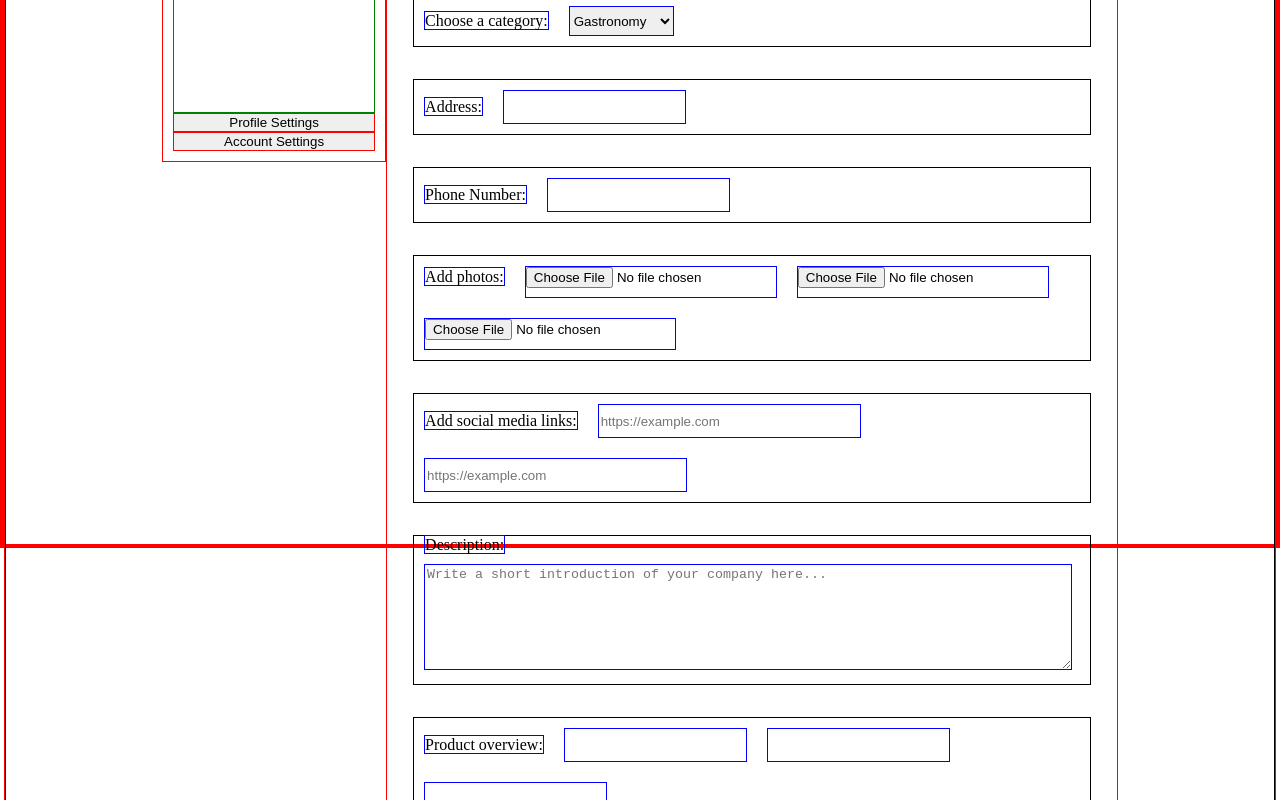
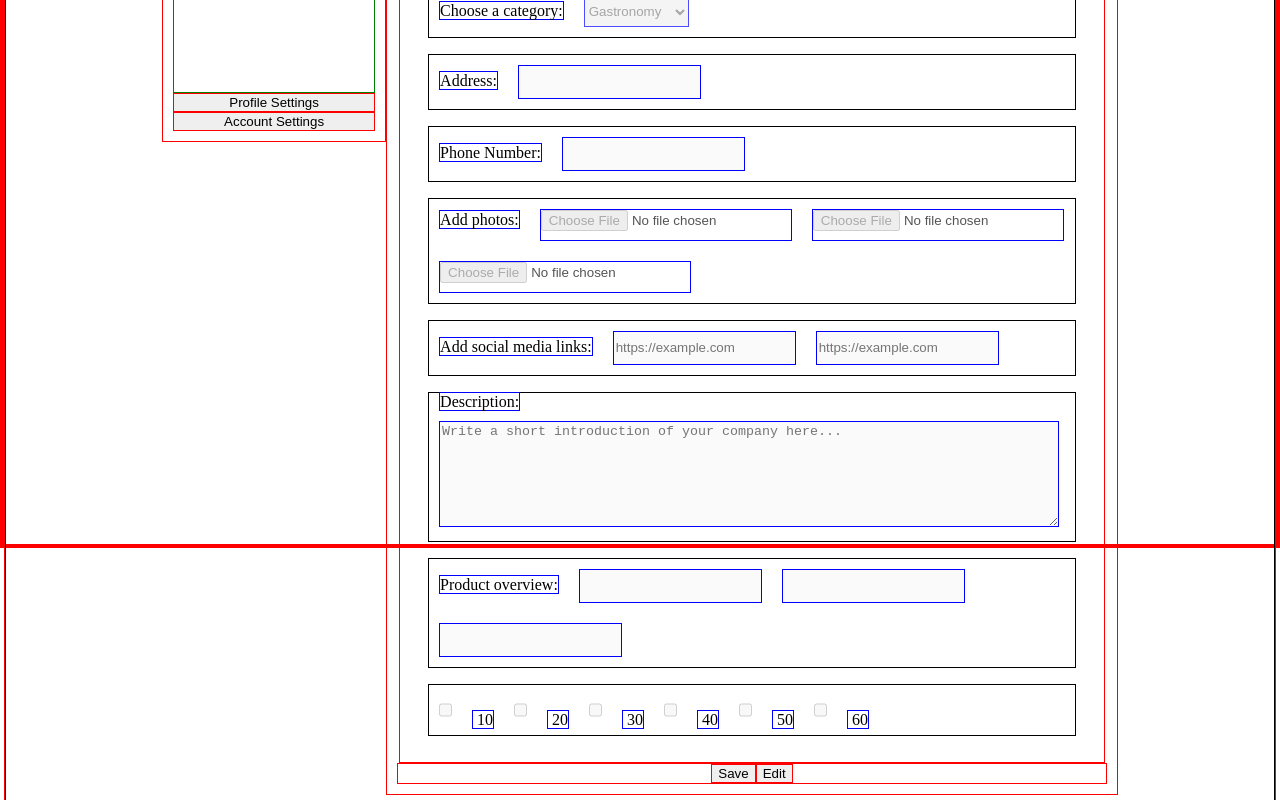
Before and after one commit to bekhzod-ab/coupykauf.io, a React (Create React App) app in the folder front-end/: page /profile in a window 1280 px wide. Shown: the part 260-1060 px from the top of the page. Built offline with nearby package versions, Linux system fonts and the light colour scheme.

Commit message:
PROFILE PAGE: save/edit disable attribute added, axios.put for some input fields

```diff
--- a/front-end/src/pages/LoginPage.js
+++ b/front-end/src/pages/LoginPage.js
@@ -11,7 +11,7 @@ const LoginPage = () => {
     const submitHandler = (e) => {
         e.preventDefault();
         // For now, we are using localhost, I will need to change the route later
-        axios.post("http://localhost:3333/business/signin", {
+        axios.post("http://localhost:3333/company/login", {
         // inside the axios post req, we are passing the values defined in the useState hooks, as a second argument:
             email, password
         })
--- a/front-end/src/pages/ProfilePage.css
+++ b/front-end/src/pages/ProfilePage.css
@@ -22,6 +22,7 @@
 
 .profile-form {
     display: flex;
+    flex-direction: column;
     width: 70%;
     flex-wrap: wrap;
 
@@ -62,3 +63,9 @@
     width: 95%;
     height: 100px;
 }
+
+.save-edit {
+    display: flex;
+    justify-content: center;
+    align-items: center;
+}
--- a/front-end/src/pages/ProfilePage.js
+++ b/front-end/src/pages/ProfilePage.js
@@ -1,28 +1,52 @@
+import {useState} from "react";
+import axios from "axios";
+
 const ProfilePage = () => {
+   /*  First time I see the page I should see an empty disabled form (doesn't look like a form), with only the labels being visible.
+    when I click the edit button I enable the form
+    Then I can clikc on an edit button, and fill out the profile (now it looks like a form)
+    When I click on the save button (which is a submit button) and the new info is sent to the backend,
+    if there's an error keep the form enabled.
+    If not, the form is back to being disabled
+    and after that the new data is displayed on the profile. */
+    const [isDisabled, setIsDisabled] = useState(true);
+    //profile info to send to backend
+    const [category, setCategory] = useState("");
+    const [address, setAddress] = useState("");
+    const [phone, setPhone] = useState("");
+    const [links_1, setLinks_1] = useState("");
+    const [description, setDescription] = useState("");
+    const [vouchers,setVouchers] = useState("");
+
+    const submitHandler = (e) => {
+        e.preventDefault();
+        axios.put("http://localhost:3333/company/profile", {
+            category, address, phone, links_1, description, vouchers
+        })
+        .then(()=> {setIsDisabled(true)})
+        .catch(()=> {setIsDisabled(false)})
+    }
+
     return (
         <div className="profile-page">
+
             <div className="profile-nav">
-            <label for="avatar">Choose a profile picture:</label>
-
-            <input type="file"
-             id="avatar" name="avatar"
-             accept="image/png, image/jpeg" />
-         {/*  <img className="profile-pic" src="https://www.sketchappsources.com/resources/source-image/pin.jpg" alt="profile" ></img> */}
-
+                <input type="file" id="avatar" name="avatar" accept="image/png, image/jpeg" />
                 <button> Profile Settings</button>
                 <button> Account Settings </button>
+            </div>
 
-            </div>
-            <form className="profile-form">
-
+            <form onSubmit={submitHandler} className="profile-form">
+                {/* initially the form is disabled */}
+                <fieldset disabled={isDisabled}>
                         <div className="profile-item">
                             <label htmlFor="name">Company Name:</label>
-                            <input type="text" required />
+                             <input type="text" required /* value={companyName} onChange={(e)=> setCompanyName(e.target.value)} *//>
                         </div>
 
                         <div className="profile-item">
-                            <label for="category">Choose a category:</label>
-                            <select name="category" id="category">
+                            <label htmlFor="category">Choose a category:</label>
+                            <select name="category" id="category" value={category} onChange={(e)=> setCategory(e.target.value)}>
                                 <option value="gastronomy">Gastronomy</option>
                                 <option value="entertainment">Entertainment</option>
                                 <option value="beauty">Beauty</option>
@@ -32,72 +56,68 @@ const ProfilePage = () => {
                                 <option value="other">Other</option>
                             </select>
                         </div>
+
                         <div className="profile-item">
-                            <label htmlFor="name">Address:</label>
-                            <input type="text" required />
-                        </div>
-                        <div className="profile-item">
-                            <label htmlFor="name">Phone Number:</label>
-                            <input type="text" required />
-                        </div>
-                        <div className="profile-item gallery">
-                        <label for="gallery">Add photos:</label>
-                        <input type="file"
-                        id="img1" name="img1"
-                        accept="image/png, image/jpeg" />
-                        <input type="file"
-                        id="img2" name="img2"
-                        accept="image/png, image/jpeg" />
-                        <input type="file"
-                        id="img3" name="img3"
-                        accept="image/png, image/jpeg" />
-                        </div>
-                        <div className="profile-item">
-                        <label for="url">Add social media links:</label>
-
-                        <input type="url" name="url" id="url"
-                            placeholder="https://example.com"
-                            pattern="https://.*" size="30">
-                        </input>
-
-                        <input type="url" name="url" id="url"
-                            placeholder="https://example.com"
-                            pattern="https://.*" size="30">
-                            </input>
+                            <label htmlFor="address">Address:</label>
+                            <input type="text" required value={address} onChange={(e)=> setAddress(e.target.value)}/>
                         </div>
 
                         <div className="profile-item">
-                        <label for="personal-ms">Description:</label>
-                        <textarea id="personal-msg" name="personal-msg" rows="4" cols="50" placeholder="Write a short introduction of your company here...">
-                        </textarea>
+                            <label htmlFor="phone">Phone Number:</label>
+                            <input type="number" required value={phone} onChange={(e)=> setPhone(e.target.value)}/>
+                        </div>
+
+                        {/* we will add the images later */}
+                        <div className="profile-item gallery">
+                        <label htmlFor="gallery">Add photos:</label>
+                        <input type="file" id="img1" name="img1" accept="image/png, image/jpeg" />
+                        <input type="file" id="img2" name="img2" accept="image/png, image/jpeg" />
+                        <input type="file" id="img3" name="img3"accept="image/png, image/jpeg" />
+                        </div>
+
+                       {/* send only 1 link to backend for now */}
+                        <div className="profile-item">
+                        <label htmlFor="url">Add social media links:</label>
+                        <input type="url" name="url" id="url1" placeholder="https://example.com" pattern="https://.*" value={links_1} onChange={(e)=> setLinks_1(e.target.value)}/>
+                        <input type="url" name="url" id="url2" placeholder="https://example.com" pattern="https://.*" />
                         </div>
 
                         <div className="profile-item">
-                        <label htmlFor="name">Product overview:</label>
-                            <input type="text"/>
-                            <input type="text"/>
-                            <input type="text"/>
+                        <label htmlFor="personal-ms">Description:</label>
+                        <textarea id="personal-msg" name="personal-msg" rows="4" cols="50" placeholder="Write a short introduction of your company here..." value={description} onChange={(e)=> setDescription(e.target.value)}/>
                         </div>
 
+                        {/* don't send this to backend now */}
                         <div className="profile-item">
-                        <input type="checkbox" id="10" name="voucher1" value="Bike"/>
-                        <label for="voucher1"> 10</label>
-                        <input type="checkbox" id="20" name="voucher2" value="Car"/>
-                        <label for="voucher2"> 20</label>
-                        <input type="checkbox" id="30" name="voucher3" value="Boat"/>
-                        <label for="voucher3"> 30</label>
-                        <input type="checkbox" id="40" name="voucher4" value="Boat"/>
-                        <label for="voucher4"> 40</label>
-                        <input type="checkbox" id="50" name="voucher5" value="Boat"/>
-                        <label for="voucher5"> 50</label>
-                        <input type="checkbox" id="60" name="voucher6" value="Boat"/>
-                        <label for="voucher6"> 60</label>
-                        </div>
-                         <div className="profile-item">
-                        <input type="submit" value="Submit"/>
+                        <label htmlFor="products">Product overview:</label>
+                            <input name="products" type="text"/>
+                            <input name="products" type="text"/>
+                            <input name="products" type="text"/>
                         </div>
 
+                        {/* try to send just one to backend*/}
+                        <div className="profile-item">
+                            <input type="checkbox" id="10" name="voucher1" value={vouchers} onChange={(e)=> setVouchers(e.target.value)}/>
+                            <label htmlFor="voucher1"> 10</label>
+                            <input type="checkbox" id="20" name="voucher2" value="Car"/>
+                            <label htmlFor="voucher2"> 20</label>
+                            <input type="checkbox" id="30" name="voucher3" value="Boat"/>
+                            <label htmlFor="voucher3"> 30</label>
+                            <input type="checkbox" id="40" name="voucher4" value="Boat"/>
+                            <label htmlFor="voucher4"> 40</label>
+                            <input type="checkbox" id="50" name="voucher5" value="Boat"/>
+                            <label htmlFor="voucher5"> 50</label>
+                            <input type="checkbox" id="60" name="voucher6" value="Boat"/>
+                            <label htmlFor="voucher6"> 60</label>
+                        </div>
+                </fieldset>
+                <div className="save-edit">
+               {/*  here we enable/disable the form */}
+                <input onClick={(e)=>setIsDisabled(true)} type="submit" value="Save"/>
+                <button onClick={(e)=>setIsDisabled(false)}>Edit</button>
+                </div>
             </form>
+
             </div>
     )
 }
```
Lines whose indentation alone changed are shown as unchanged.
